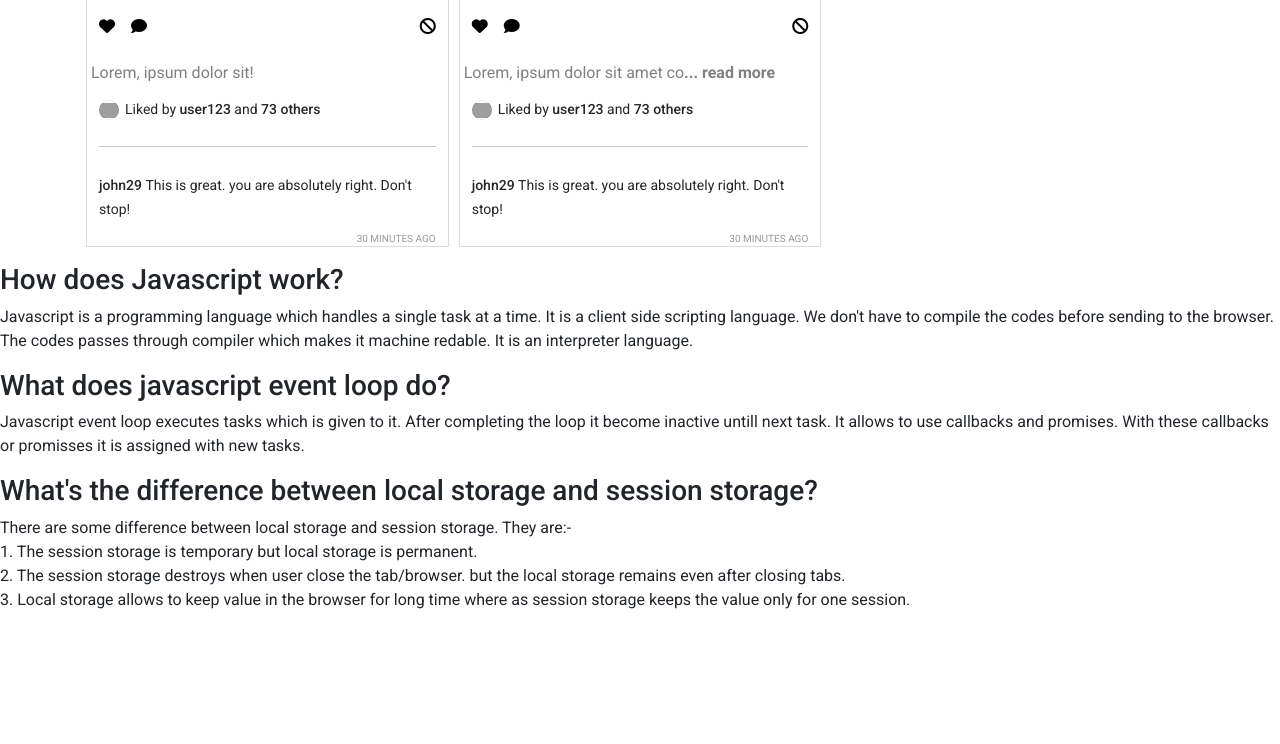
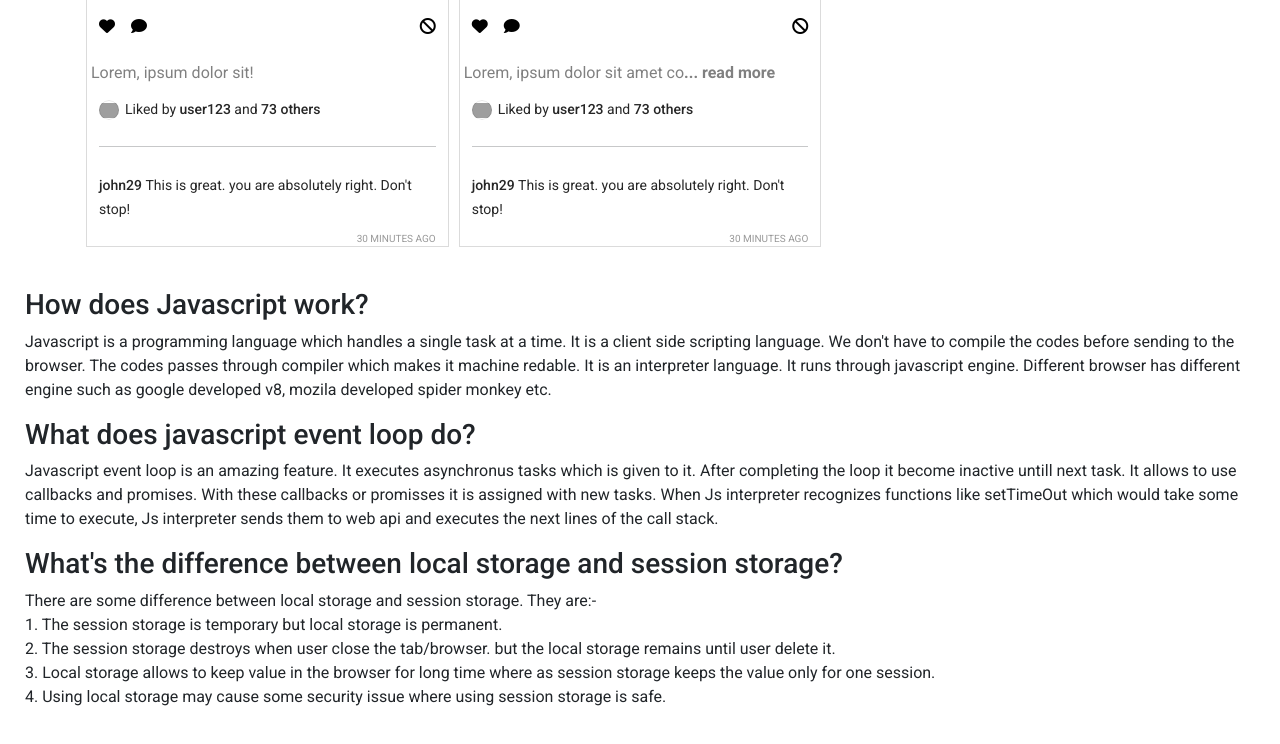
Before and after one commit to amixubaer/insta-shohor, a plain HTML site: page index.html in a window 1280 px wide. Shown: the part 1285-2029 px from the top of the page. Before the commit the page ends 1913 px from the top, so only its background shows below. Drawn offline with nearby package versions, Linux system fonts and the light colour scheme; grey boxes are pictures that could not be loaded.

Commit message:
some minor changes

```diff
--- a/index.html
+++ b/index.html
@@ -88,29 +88,36 @@
         <h1>Reported posts</h1>
       </div>
     </main>
-    <section>
+    <section style="padding: 25px">
       <h3>How does Javascript work?</h3>
       <p>
         Javascript is a programming language which handles a single task at a
         time. It is a client side scripting language. We don't have to compile
         the codes before sending to the browser. The codes passes through
         compiler which makes it machine redable. It is an interpreter language.
+        It runs through javascript engine. Different browser has different
+        engine such as google developed v8, mozila developed spider monkey etc.
       </p>
       <h3>What does javascript event loop do?</h3>
       <p>
-        Javascript event loop executes tasks which is given to it. After
-        completing the loop it become inactive untill next task. It allows to
-        use callbacks and promises. With these callbacks or promisses it is
-        assigned with new tasks.
+        Javascript event loop is an amazing feature. It executes asynchronus
+        tasks which is given to it. After completing the loop it become inactive
+        untill next task. It allows to use callbacks and promises. With these
+        callbacks or promisses it is assigned with new tasks. When Js
+        interpreter recognizes functions like setTimeOut which would take some
+        time to execute, Js interpreter sends them to web api and executes the
+        next lines of the call stack.
       </p>
       <h3>What's the difference between local storage and session storage?</h3>
       <p>
         There are some difference between local storage and session storage.
         They are:- <br />1. The session storage is temporary but local storage
         is permanent. <br />2. The session storage destroys when user close the
-        tab/browser. but the local storage remains even after closing tabs.
+        tab/browser. but the local storage remains until user delete it.
         <br />3. Local storage allows to keep value in the browser for long time
-        where as session storage keeps the value only for one session.
+        where as session storage keeps the value only for one session.<br />
+        4. Using local storage may cause some security issue where using session
+        storage is safe.
       </p>
     </section>
     <footer></footer>
```
